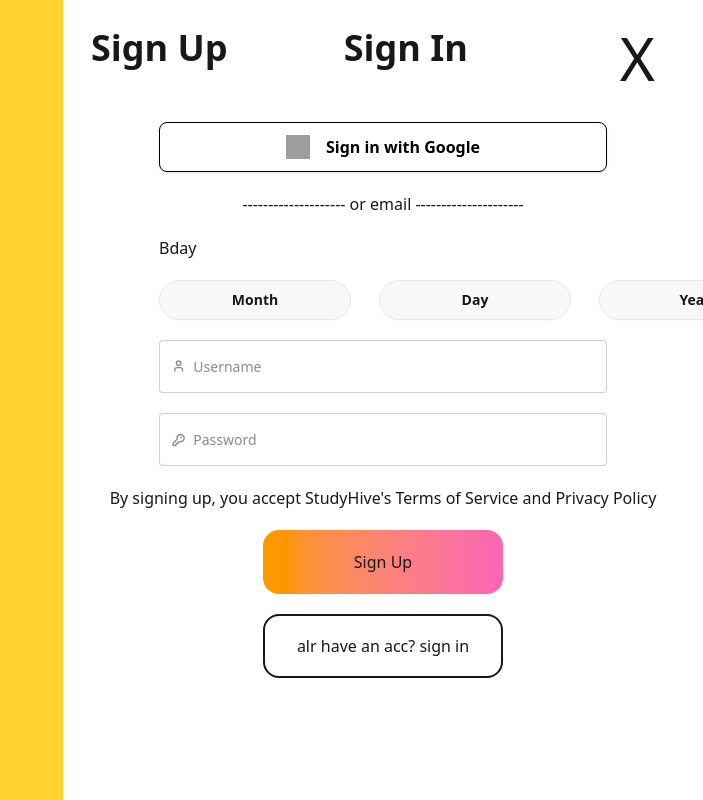
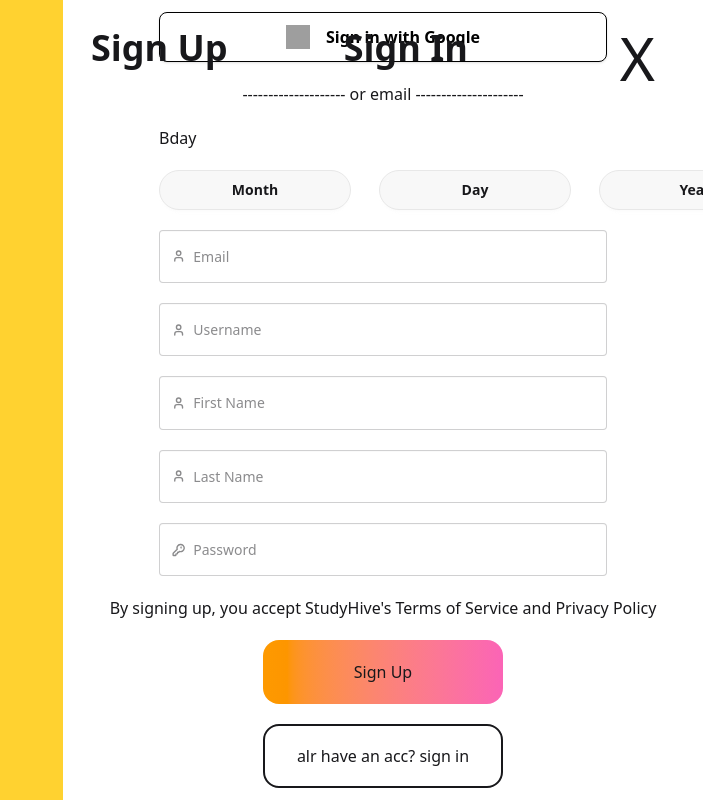
Before and after one commit to staten-island-tech/supabase-studyhive, a Vue app in the folder studyhive/: page / in a window 1280 px wide. Both pictures are taken after a click on the item "SIGN IN". Shown: the top 800 px of the page, without its empty margins (577-1280 px from the left). Built offline with nearby package versions, Linux system fonts and the light colour scheme; grey boxes are pictures that could not be loaded.

Commit message:
Update SignIn.vue

```diff
--- a/studyhive/src/components/SignIn.vue
+++ b/studyhive/src/components/SignIn.vue
@@ -9,7 +9,7 @@
       </ul>
       <div class="singup w-full h-full bg-white flex flex-col justify-center items-center gap-y-5">
         <button
-          @click="signInWithGoogle"
+          @click=""
           class="bg-white w-[70%] border rounded-lg px-6 py-3 text-black font-bold shadow flex justify-center items-center gap-4"
         >
           <img
@@ -88,13 +88,80 @@
             </g>
           </svg>
           <input
+            type="email"
+            required
+            placeholder="Email"
+            v-model="email"
+            pattern="[a-z0-9._%+\-]+@[a-z0-9.\-]+\.[a-z]{2,}$"
+            title="Must be in the format characters@characters.domain, including numbers, latters, @, and ."
+          />
+        </label>
+        <label class="input validator w-[70%] h-1/15">
+          <svg class="h-[1em] opacity-50" xmlns="http://www.w3.org/2000/svg" viewBox="0 0 24 24">
+            <g
+              stroke-linejoin="round"
+              stroke-linecap="round"
+              stroke-width="2.5"
+              fill="none"
+              stroke="currentColor"
+            >
+              <path d="M19 21v-2a4 4 0 0 0-4-4H9a4 4 0 0 0-4 4v2"></path>
+              <circle cx="12" cy="7" r="4"></circle>
+            </g>
+          </svg>
+          <input
             type="input"
             required
             placeholder="Username"
+            v-model="username"
             pattern="[A-Za-z][A-Za-z0-9\-]*"
             minlength="3"
             maxlength="30"
             title="Only letters, numbers or dash"
+          />
+        </label>
+        <label class="input validator w-[70%] h-1/15">
+          <svg class="h-[1em] opacity-50" xmlns="http://www.w3.org/2000/svg" viewBox="0 0 24 24">
+            <g
+              stroke-linejoin="round"
+              stroke-linecap="round"
+              stroke-width="2.5"
+              fill="none"
+              stroke="currentColor"
+            >
+              <path d="M19 21v-2a4 4 0 0 0-4-4H9a4 4 0 0 0-4 4v2"></path>
+              <circle cx="12" cy="7" r="4"></circle>
+            </g>
+          </svg>
+          <input
+            type="input"
+            required
+            placeholder="First Name"
+            v-model="fullName[0]"
+            pattern="[A-Za-z]*"
+            title="Only letters"
+          />
+        </label>
+        <label class="input validator w-[70%] h-1/15">
+          <svg class="h-[1em] opacity-50" xmlns="http://www.w3.org/2000/svg" viewBox="0 0 24 24">
+            <g
+              stroke-linejoin="round"
+              stroke-linecap="round"
+              stroke-width="2.5"
+              fill="none"
+              stroke="currentColor"
+            >
+              <path d="M19 21v-2a4 4 0 0 0-4-4H9a4 4 0 0 0-4 4v2"></path>
+              <circle cx="12" cy="7" r="4"></circle>
+            </g>
+          </svg>
+          <input
+            type="input"
+            required
+            placeholder="Last Name"
+            v-model="fullName[1]"
+            pattern="[A-Za-z]*"
+            title="Only letters"
           />
         </label>
         <label class="input validator w-[70%] h-1/15">
@@ -123,6 +190,7 @@
         </label>
         <p>By signing up, you accept StudyHive's Terms of Service and Privacy Policy</p>
         <button
+          @click="signup"
           class="cursor-pointer w-[15rem] h-[4rem] rounded-2xl bg-gradient-to-r from-amber-500 to-pink-400"
         >
           Sign Up
@@ -225,6 +293,7 @@
 </template>
 
 <script setup lang="ts">
+import { reactive, ref } from 'vue';
 const emit = defineEmits(['close'])
 function selection() {
   //const selected = ref('sign in')
@@ -233,6 +302,15 @@ function selection() {
 }
 function close() {
   emit('close')
+}
+
+const email = ref('');
+let fullName = reactive(['', '']);
+const password = ref('');
+const username = ref('');
+
+function signup() {
+  console.log(email, fullName, password, username);
 }
 
 //for sign up lel
@@ -261,6 +339,8 @@ const days = ['Day']
 for (let i = 1; i <= 31; i++) {
   days.push(i.toString())
 }
+
+
 </script>
 
 <style scoped></style>
```
